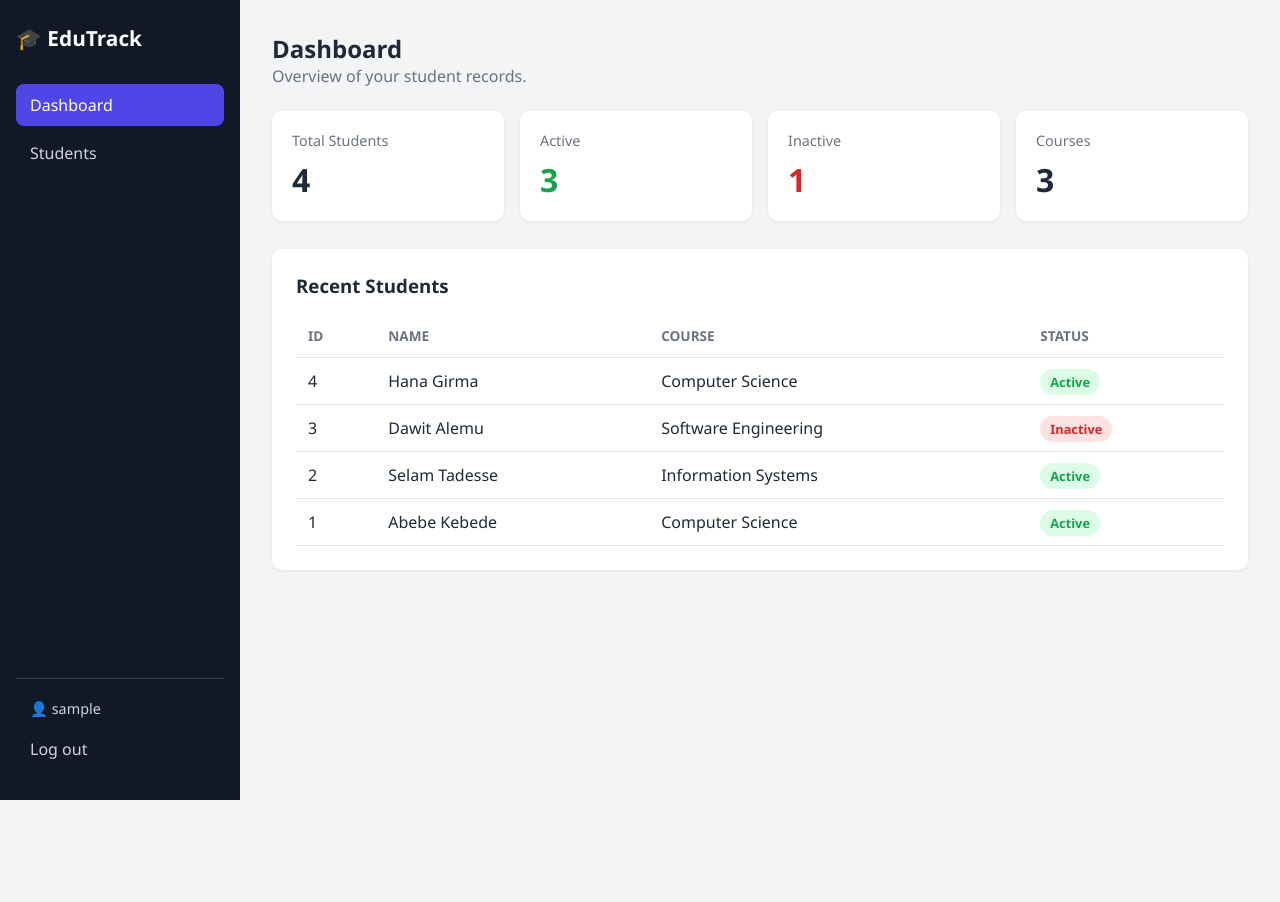
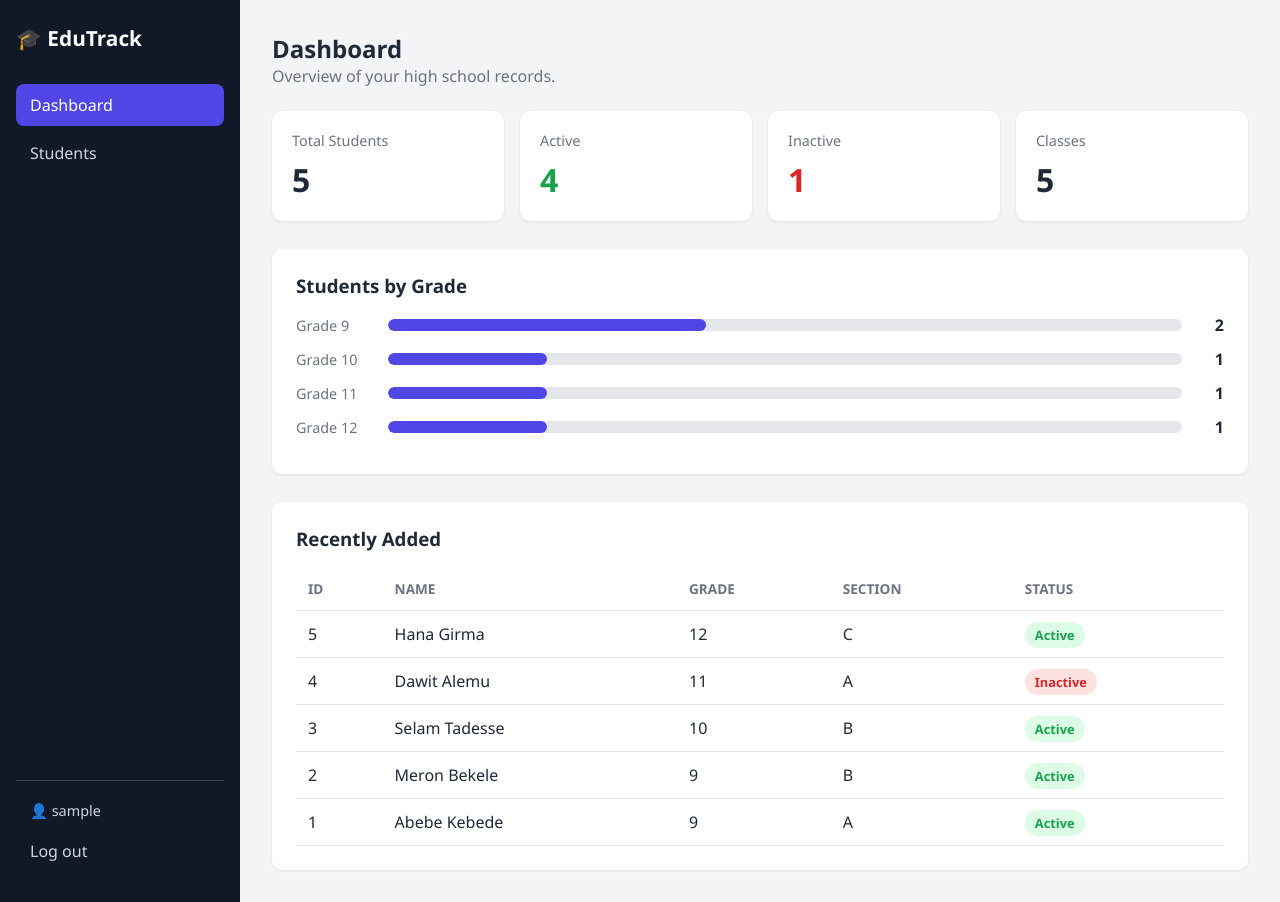
Before and after one commit to tamirataklilu575-ctrl/edutrack, a Flask app: page / in a window 1280 px wide. Before the commit the page ends 800 px from the top, so only its background shows below. Run offline with Flask 3, Linux system fonts and the light colour scheme; the visitor is signed in with stand-in values (Sample User, id 1); data comes from the database, SQL or seed files in the repository.

Commit message:
feat: convert to high school system with grades and sections

```diff
--- a/app.py
+++ b/app.py
@@ -1,4 +1,4 @@
-"""EduTrack - Student Management System (Phase 6: Authentication)."""
+"""EduTrack - High School Management System."""
 
 import os
 import re
@@ -25,18 +25,26 @@ app.secret_key = os.environ.get("SECRET_KEY", "dev-only-change-me")
 
 DATABASE = Path(__file__).parent / "edutrack.db"
 
+# Allowed values for student fields.
+GRADES = (9, 10, 11, 12)
+SECTIONS = ("A", "B", "C", "D")
+GENDERS = ("Male", "Female")
 VALID_STATUSES = ("Active", "Inactive")
+
 MIN_LENGTH = 2
 MAX_LENGTH = 100
+PHONE_PATTERN = re.compile(r"^\+?[0-9 ]{9,15}$")
 
 USERNAME_PATTERN = re.compile(r"^[A-Za-z0-9_]{3,30}$")
 MIN_PASSWORD_LENGTH = 6
 
+# (name, grade, section, gender, parent_phone, status)
 SEED_STUDENTS = [
-    ("Abebe Kebede", "Computer Science", "Active"),
-    ("Selam Tadesse", "Information Systems", "Active"),
-    ("Dawit Alemu", "Software Engineering", "Inactive"),
-    ("Hana Girma", "Computer Science", "Active"),
+    ("Abebe Kebede", 9, "A", "Male", "+251911000001", "Active"),
+    ("Meron Bekele", 9, "B", "Female", "+251911000002", "Active"),
+    ("Selam Tadesse", 10, "B", "Female", "+251911000003", "Active"),
+    ("Dawit Alemu", 11, "A", "Male", "", "Inactive"),
+    ("Hana Girma", 12, "C", "Female", "+251911000005", "Active"),
 ]
 
 
@@ -50,12 +58,20 @@ def get_db():
 def init_db():
     """Create tables and add sample students on first run."""
     with get_db() as conn:
+        # Development-stage migration: replace the old university-style table.
+        columns = [row["name"] for row in conn.execute("PRAGMA table_info(students)")]
+        if columns and "grade" not in columns:
+            conn.execute("DROP TABLE students")
+
         conn.execute(
             """
             CREATE TABLE IF NOT EXISTS students (
                 id INTEGER PRIMARY KEY AUTOINCREMENT,
                 name TEXT NOT NULL,
-                course TEXT NOT NULL,
+                grade INTEGER NOT NULL,
+                section TEXT NOT NULL,
+                gender TEXT NOT NULL,
+                parent_phone TEXT NOT NULL DEFAULT '',
                 status TEXT NOT NULL DEFAULT 'Active'
             )
             """
@@ -72,9 +88,22 @@ def init_db():
         count = conn.execute("SELECT COUNT(*) FROM students").fetchone()[0]
         if count == 0:
             conn.executemany(
-                "INSERT INTO students (name, course, status) VALUES (?, ?, ?)",
+                "INSERT INTO students "
+                "(name, grade, section, gender, parent_phone, status) "
+                "VALUES (?, ?, ?, ?, ?, ?)",
                 SEED_STUDENTS,
             )
+
+
+@app.context_processor
+def inject_options():
+    """Make the allowed field values available in every template."""
+    return {
+        "GRADES": GRADES,
+        "SECTIONS": SECTIONS,
+        "GENDERS": GENDERS,
+        "STATUSES": VALID_STATUSES,
+    }
 
 
 def login_required(view):
@@ -90,9 +119,22 @@ def login_required(view):
     return wrapped_view
 
 
-def validate_student(name, course, status):
+def read_student_form():
+    """Read and clean the student form fields from the request."""
+    return {
+        "name": request.form.get("name", "").strip(),
+        "grade": request.form.get("grade", "").strip(),
+        "section": request.form.get("section", "").strip(),
+        "gender": request.form.get("gender", "").strip(),
+        "parent_phone": request.form.get("parent_phone", "").strip(),
+        "status": request.form.get("status", "").strip(),
+    }
+
+
+def validate_student(form):
     """Return a dict of field errors. An empty dict means the data is valid."""
     errors = {}
+    name = form["name"]
 
     if not name:
         errors["name"] = "Full name is required."
@@ -101,14 +143,20 @@ def validate_student(name, course, status):
     elif len(name) > MAX_LENGTH:
         errors["name"] = f"Full name must be at most {MAX_LENGTH} characters."
 
-    if not course:
-        errors["course"] = "Course is required."
-    elif len(course) < MIN_LENGTH:
-        errors["course"] = f"Course must be at least {MIN_LENGTH} characters."
-    elif len(course) > MAX_LENGTH:
-        errors["course"] = f"Course must be at most {MAX_LENGTH} characters."
+    if form["grade"] not in [str(g) for g in GRADES]:
+        errors["grade"] = "Please choose a grade between 9 and 12."
 
-    if status not in VALID_STATUSES:
+    if form["section"] not in SECTIONS:
+        errors["section"] = "Please choose a valid section."
+
+    if form["gender"] not in GENDERS:
+        errors["gender"] = "Please choose a gender."
+
+    phone = form["parent_phone"]
+    if phone and not PHONE_PATTERN.match(phone):
+        errors["parent_phone"] = "Enter a valid phone number (9-15 digits)."
+
+    if form["status"] not in VALID_STATUSES:
         errors["status"] = "Please choose a valid status."
 
     return errors
@@ -240,39 +288,61 @@ def dashboard():
 
     total = len(all_students)
     active = sum(1 for s in all_students if s["status"] == "Active")
-    courses = len({s["course"] for s in all_students})
+    classes = len({(s["grade"], s["section"]) for s in all_students})
+
+    by_grade = []
+    for grade in GRADES:
+        count = sum(1 for s in all_students if s["grade"] == grade)
+        percent = round(count * 100 / total) if total else 0
+        by_grade.append({"grade": grade, "count": count, "percent": percent})
 
     stats = {
         "total": total,
         "active": active,
         "inactive": total - active,
-        "courses": courses,
+        "classes": classes,
     }
     return render_template(
-        "dashboard.html", stats=stats, recent_students=all_students[:5]
+        "dashboard.html",
+        stats=stats,
+        by_grade=by_grade,
+        recent_students=all_students[:5],
     )
 
 
 @app.route("/students")
 @login_required
 def student_list():
-    """Render the list of students, optionally filtered by a search query."""
+    """Render students, optionally filtered by name and/or grade."""
     query = request.args.get("q", "").strip()
+    grade_filter = request.args.get("grade", "").strip()
+
+    sql = "SELECT * FROM students"
+    conditions = []
+    params = []
+
+    if query:
+        conditions.append("name LIKE ?")
+        params.append(f"%{query}%")
+    if grade_filter in [str(g) for g in GRADES]:
+        conditions.append("grade = ?")
+        params.append(int(grade_filter))
+    else:
+        grade_filter = ""
+
+    if conditions:
+        sql += " WHERE " + " AND ".join(conditions)
+    sql += " ORDER BY grade, section, name"
 
     conn = get_db()
     try:
-        if query:
-            pattern = f"%{query}%"
-            results = conn.execute(
-                "SELECT * FROM students WHERE name LIKE ? OR course LIKE ? ORDER BY id",
-                (pattern, pattern),
-            ).fetchall()
-        else:
-            results = conn.execute("SELECT * FROM students ORDER BY id").fetchall()
+        results = conn.execute(sql, params).fetchall()
     finally:
         conn.close()
 
-    return render_template("students.html", students=results, query=query)
+    return render_template(
+        "students.html", students=results, query=query, grade_filter=grade_filter
+    )
 
 
 @app.route("/students/add", methods=["GET", "POST"])
@@ -280,23 +350,35 @@ def student_list():
 def add_student():
     """Show the add-student form (GET) and save a new student (POST)."""
     errors = {}
-    form = {"name": "", "course": "", "status": "Active"}
+    form = {
+        "name": "",
+        "grade": "9",
+        "section": "A",
+        "gender": "Male",
+        "parent_phone": "",
+        "status": "Active",
+    }
 
     if request.method == "POST":
-        form = {
-            "name": request.form.get("name", "").strip(),
-            "course": request.form.get("course", "").strip(),
-            "status": request.form.get("status", ""),
-        }
-        errors = validate_student(form["name"], form["course"], form["status"])
+        form = read_student_form()
+        errors = validate_student(form)
 
         if not errors:
             conn = get_db()
             try:
                 with conn:
                     conn.execute(
-                        "INSERT INTO students (name, course, status) VALUES (?, ?, ?)",
-                        (form["name"], form["course"], form["status"]),
+                        "INSERT INTO students "
+                        "(name, grade, section, gender, parent_phone, status) "
+                        "VALUES (?, ?, ?, ?, ?, ?)",
+                        (
+                            form["name"],
+                            int(form["grade"]),
+                            form["section"],
+                            form["gender"],
+                            form["parent_phone"],
+                            form["status"],
+                        ),
                     )
             finally:
                 conn.close()
@@ -321,23 +403,31 @@ def edit_student(student_id):
         errors = {}
         form = {
             "name": student["name"],
-            "course": student["course"],
+            "grade": str(student["grade"]),
+            "section": student["section"],
+            "gender": student["gender"],
+            "parent_phone": student["parent_phone"],
             "status": student["status"],
         }
 
         if request.method == "POST":
-            form = {
-                "name": request.form.get("name", "").strip(),
-                "course": request.form.get("course", "").strip(),
-                "status": request.form.get("status", ""),
-            }
-            errors = validate_student(form["name"], form["course"], form["status"])
+            form = read_student_form()
+            errors = validate_student(form)
 
             if not errors:
                 with conn:
                     conn.execute(
-                        "UPDATE students SET name = ?, course = ?, status = ? WHERE id = ?",
-                        (form["name"], form["course"], form["status"], student_id),
+                        "UPDATE students SET name = ?, grade = ?, section = ?, "
+                        "gender = ?, parent_phone = ?, status = ? WHERE id = ?",
+                        (
+                            form["name"],
+                            int(form["grade"]),
+                            form["section"],
+                            form["gender"],
+                            form["parent_phone"],
+                            form["status"],
+                            student_id,
+                        ),
                     )
                 flash("Student updated successfully!", "success")
                 return redirect(url_for("student_list"))
--- a/static/css/style.css
+++ b/static/css/style.css
@@ -340,3 +340,55 @@ th {
     cursor: pointer;
     font: inherit;
 }
+/* Form rows and selects */
+.form-row {
+    display: grid;
+    grid-template-columns: 1fr 1fr;
+    gap: 16px;
+}
+
+.search-form select {
+    padding: 10px 12px;
+    border: 1px solid var(--border);
+    border-radius: 8px;
+    font-size: 1rem;
+    background: var(--surface);
+}
+
+/* Dashboard: students by grade */
+.section-gap {
+    margin-bottom: 28px;
+}
+
+.bar-row {
+    display: flex;
+    align-items: center;
+    gap: 12px;
+    margin-bottom: 12px;
+}
+
+.bar-label {
+    width: 80px;
+    font-size: 0.9rem;
+    color: var(--muted);
+}
+
+.bar-track {
+    flex: 1;
+    height: 12px;
+    background: var(--border);
+    border-radius: 999px;
+    overflow: hidden;
+}
+
+.bar-fill {
+    height: 100%;
+    background: var(--primary);
+    border-radius: 999px;
+}
+
+.bar-count {
+    width: 30px;
+    text-align: right;
+    font-weight: 600;
+}
--- a/templates/dashboard.html
+++ b/templates/dashboard.html
@@ -5,7 +5,7 @@
 {% block content %}
 <header class="page-header">
     <h2>Dashboard</h2>
-    <p>Overview of your student records.</p>
+    <p>Overview of your high school records.</p>
 </header>
 
 <section class="stats-grid">
@@ -22,19 +22,33 @@
         <span class="card-value text-red">{{ stats.inactive }}</span>
     </div>
     <div class="card">
-        <span class="card-label">Courses</span>
-        <span class="card-value">{{ stats.courses }}</span>
+        <span class="card-label">Classes</span>
+        <span class="card-value">{{ stats.classes }}</span>
     </div>
 </section>
 
+<section class="panel section-gap">
+    <h3>Students by Grade</h3>
+    {% for item in by_grade %}
+    <div class="bar-row">
+        <span class="bar-label">Grade {{ item.grade }}</span>
+        <div class="bar-track">
+            <div class="bar-fill" style="width: {{ item.percent }}%"></div>
+        </div>
+        <span class="bar-count">{{ item.count }}</span>
+    </div>
+    {% endfor %}
+</section>
+
 <section class="panel">
-    <h3>Recent Students</h3>
+    <h3>Recently Added</h3>
     <table>
         <thead>
             <tr>
                 <th>ID</th>
                 <th>Name</th>
-                <th>Course</th>
+                <th>Grade</th>
+                <th>Section</th>
                 <th>Status</th>
             </tr>
         </thead>
@@ -43,7 +57,8 @@
             <tr>
                 <td>{{ student.id }}</td>
                 <td>{{ student.name }}</td>
-                <td>{{ student.course }}</td>
+                <td>{{ student.grade }}</td>
+                <td>{{ student.section }}</td>
                 <td>
                     <span class="badge {{ 'badge-active' if student.status == 'Active' else 'badge-inactive' }}">
                         {{ student.status }}
@@ -51,7 +66,7 @@
                 </td>
             </tr>
             {% else %}
-            <tr><td colspan="4">No students found.</td></tr>
+            <tr><td colspan="5">No students found.</td></tr>
             {% endfor %}
         </tbody>
     </table>
```
Also changed, not shown: templates/add_student.html (+40 -6 lines), templates/students.html (+18 -7 lines), tests/test_app.py (+45 -18 lines), README.md.
